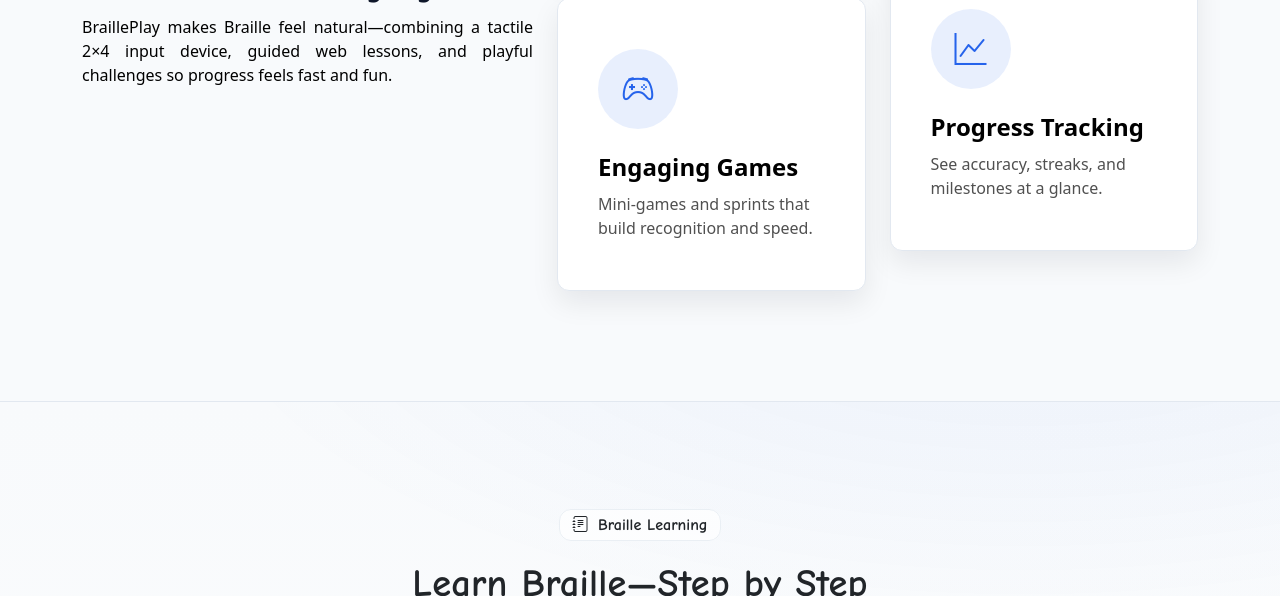
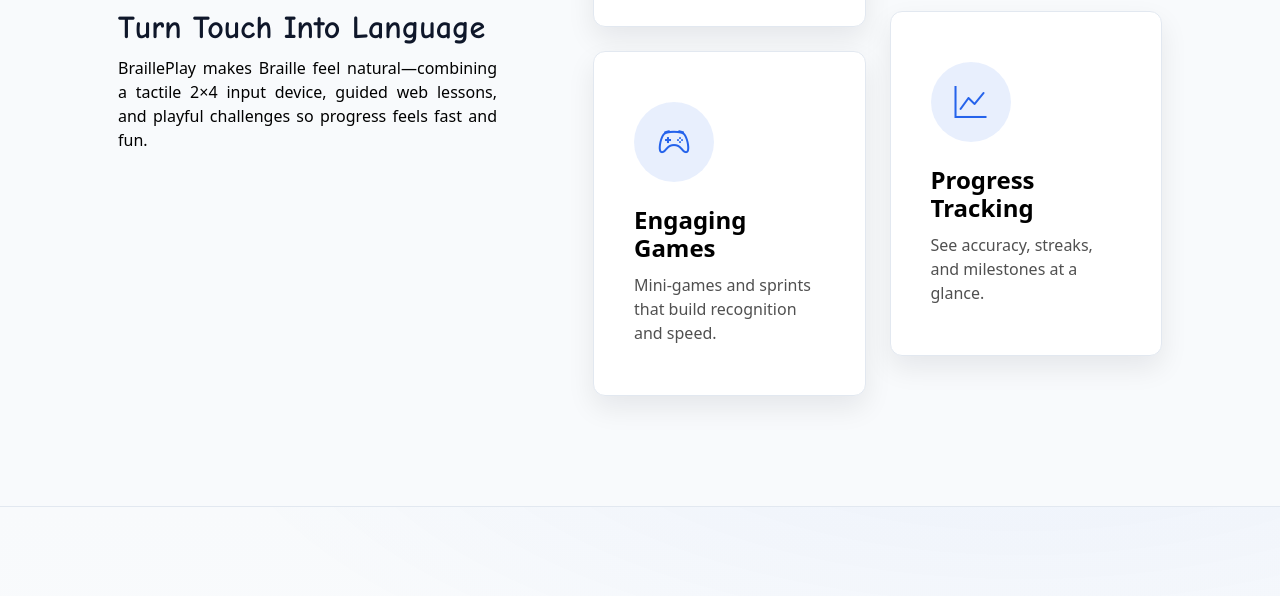
Before and after one commit to ckim48/Braille, a plain HTML site: page index.html in a window 1280 px wide. Shown: the part 2424-3020 px from the top of the page. Drawn offline with nearby package versions, Linux system fonts and the light colour scheme; a web font is replaced by a local one.

Commit message:
Update index.html

```diff
--- a/index.html
+++ b/index.html
@@ -673,6 +673,10 @@
 /* small helper spacing on mobile */
 @media (max-width: 991.98px){
   .learnv2-col-media{ margin-bottom: 20px; }
+  .features .appname{
+  text-align: center;
+}
+
 }
 
 /* alt preview buttons */
@@ -1351,7 +1355,6 @@
   padding-top: 110px ;
   padding-bottom: 110px ;
 }
-
 
 
 .features .content h3 {
@@ -1630,7 +1633,7 @@
   <section id="features" class="features section" style="background-color: var(--surface);">
   <div class="container" data-aos="fade-up">
     <div class="row align-items-xl-center gy-5">
-      <div class="col-xl-5 content">
+      <div class="col-lg-5 content px-md-5">
         <!-- Brand name instead of logo image -->
         <div class="appname mb-2 " style="font-size:3.5rem; line-height:.92; color:var(--primary-600);">
           Braille<span class="text-dark">Play</span>
@@ -1643,7 +1646,7 @@
         </p>
       </div>
 
-      <div class="col-xl-7">
+      <div class="col-lg-7 px-md-5">
         <div class="row gy-4 icon-boxes">
           <div class="col-md-6" data-aos="fade-up">
             <div class="icon-box">
```
